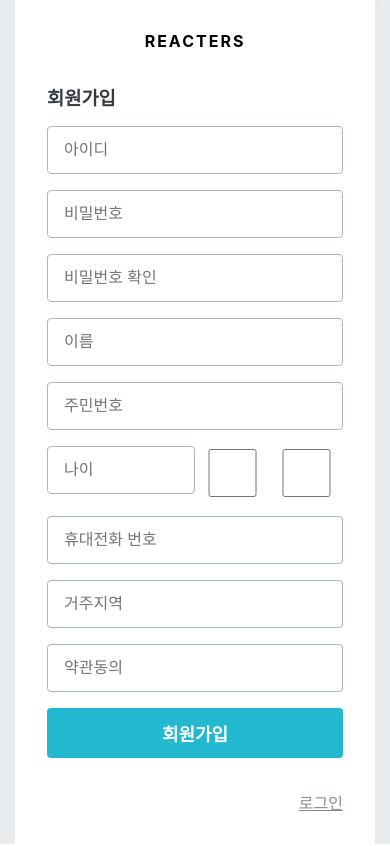
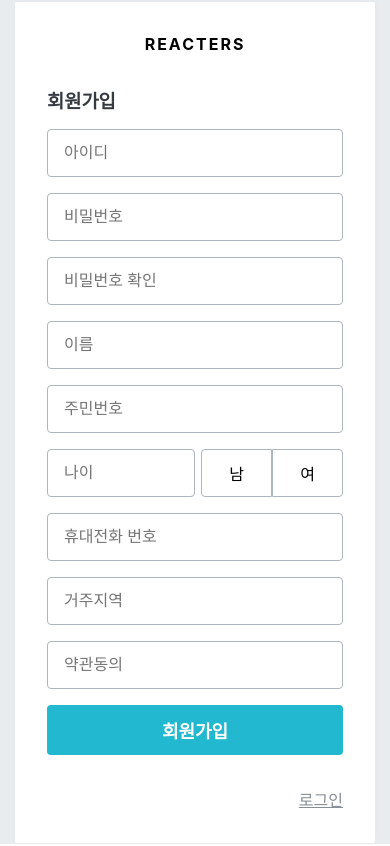
Before and after one commit to merong245/vaccine-reservation, a React (Create React App) app in the folder frontend/: page /register in a window 390 px wide. Built offline with nearby package versions, Linux system fonts and the light colour scheme.

Commit message:
update phone number input box

```diff
--- a/frontend/src/components/auth/AuthForm.js
+++ b/frontend/src/components/auth/AuthForm.js
@@ -1,4 +1,4 @@
-import React from 'react';
+import React, { useState, useEffect } from 'react';
 import styled from 'styled-components';
 import { Link } from 'react-router-dom';
 import palette from '../../lib/styles/palette';
@@ -16,6 +16,9 @@ const AuthFormBlock = styled.div`
   }
 `;
 
+/**
+ * innput container
+ */
 const InputBlcok = styled.div`
   display: flex;
   & + & {
@@ -34,6 +37,48 @@ const StyledInput = styled.input`
   height: 3rem;
   width: 100%;
   padding: 1rem;
+  &:focus {
+    color: $oc-teal-7;
+    border: 1px solid ${palette.gray[7]};
+  }
+`;
+
+/**
+ * checkbox block
+ */
+const CheckboxBlcok = styled.label`
+  font-size: 1rem;
+  border: 1px solid ${palette.gray[5]};
+  outline: none;
+  height: 3rem;
+  width: 100%;
+  padding: 1rem;
+  align-items: center;
+  overflow: hidden;
+  cursor: pointer;
+  display: flex;
+  justify-content: center;
+  -moz-box-align: center;
+  -moz-box-pack: center;
+  &:hover {
+    color: $oc-teal-7;
+    border: 1px solid ${palette.gray[6]};
+    box-shadow: rgba(115, 128, 150, 0.2) 0px 1px 2px 0px inset;
+  }
+`;
+
+/**
+ * styled checkbox
+ */
+const StyledCheckbox = styled.input`
+  height: 1px;
+  border: 0px none;
+  clip: rect(0px, 0px, 0px, 0px);
+  position: absolute;
+  width: 1px;
+  margin: -1px;
+  padding: 0px;
+  overflow: hidden;
   &:focus {
     color: $oc-teal-7;
     border: 1px solid ${palette.gray[7]};
@@ -76,6 +121,39 @@ const ErrorMessage = styled.div`
 
 const AuthForm = ({ type, form, onChange, onSubmit, error }) => {
   const text = textMap[type];
+
+  const [checkedGender, setCheckedGender] = useState(''); // 성별 선택 상태
+  const [phoneNumber, setPhoneNumber] = useState('');
+
+  // 성별 checkbox 클릭 이벤트 핸들러
+  const genderClick = (e) => {
+    const newGender = e.target.value === 'M' ? 'M' : 'F';
+    setCheckedGender(newGender);
+  };
+
+  // 전화번호 변경 이벤트 핸들러
+  const onChangePhoneNumber = (e) => {
+    const regex = /^[0-9\b -]{0,13}$/;
+    if (regex.test(e.target.value)) {
+      setPhoneNumber(e.target.value);
+    }
+    onChange(e);
+  };
+
+  // 전화번호에 - 자동 삽입
+  useEffect(() => {
+    if (phoneNumber.length === 10) {
+      setPhoneNumber(phoneNumber.replace(/(\d{3})(\d{3})(\d{4})/, '$1-$2-$3'));
+    }
+    if (phoneNumber.length === 13) {
+      setPhoneNumber(
+        phoneNumber
+          .replace(/-/g, '')
+          .replace(/(\d{3})(\d{4})(\d{4})/, '$1-$2-$3'),
+      );
+    }
+  }, [phoneNumber]);
+
   return (
     <AuthFormBlock>
       <h3>{text}</h3>
@@ -139,29 +217,75 @@ const AuthForm = ({ type, form, onChange, onSubmit, error }) => {
                 value={form.age}
                 style={{ width: '50%' }}
               />
-              <InputBlcok style={{ width: '50%' }}>
-                <StyledInput
+              <div
+                style={{
+                  width: '50%',
+                  height: '3rem',
+                  display: 'flex',
+                  alignItems: 'center',
+                  paddingLeft: '6px',
+                }}
+              >
+                <CheckboxBlcok
+                  style={
+                    checkedGender === 'M'
+                      ? {
+                          borderTopLeftRadius: '4px',
+                          borderBottomLeftRadius: '4px',
+                          backgroundColor: palette.gray[3],
+                        }
+                      : {
+                          borderTopLeftRadius: '4px',
+                          borderBottomLeftRadius: '4px',
+                          backgroundColor: '#ffffff',
+                        }
+                  }
+                >
+                  <StyledCheckbox
                     name="sex"
                     type="checkbox"
-                  onSelect={onChange}
+                    aria-label="남"
+                    onClick={genderClick}
+                    onChange={onChange}
                     value="M"
                     style={{ width: '50%' }}
                   />
-                <StyledInput
+                  <span style={{}}>남</span>
+                </CheckboxBlcok>
+                <CheckboxBlcok
+                  style={
+                    checkedGender === 'F'
+                      ? {
+                          borderTopRightRadius: '4px',
+                          borderBottomRightRadius: '4px',
+                          backgroundColor: palette.gray[3],
+                        }
+                      : {
+                          borderTopRightRadius: '4px',
+                          borderBottomRightRadius: '4px',
+                          backgroundColor: '#ffffff',
+                        }
+                  }
+                >
+                  <StyledCheckbox
                     name="sex"
                     type="checkbox"
+                    aria-label="여"
+                    onClick={genderClick}
                     onChange={onChange}
                     value="F"
-                  style={{ width: '50%', display: 'flex' }}
+                    style={{ width: '50%' }}
                   />
-              </InputBlcok>
+                  <span style={{}}>여</span>
+                </CheckboxBlcok>
+              </div>
             </InputBlcok>
             <InputBlcok>
               <StyledInput
                 name="phone_number"
                 placeholder="휴대전화 번호"
-                onChange={onChange}
-                value={form.phone_number}
+                onChange={onChangePhoneNumber}
+                value={phoneNumber}
               />
             </InputBlcok>
             <InputBlcok>
--- a/frontend/src/containers/auth/RegisterForm.js
+++ b/frontend/src/containers/auth/RegisterForm.js
@@ -40,6 +40,7 @@ const RegisterForm = ({ history }) => {
       sex,
       phone_number,
     } = form;
+
     // 하나라도 비어있다면
     if (
       [
@@ -56,6 +57,7 @@ const RegisterForm = ({ history }) => {
       setError('빈 칸을 모두 입력하세요.');
       return;
     }
+
     // 비밀번호가 일치하지 않는다면
     if (password !== passwordConfirm) {
       setError('비밀번호가 일치하지 않습니다.');
@@ -63,6 +65,7 @@ const RegisterForm = ({ history }) => {
       changeField({ form: 'register', key: 'passwordConfirm', value: '' });
       return;
     }
+
     dispatch(register({ id, password }));
   };
 
```
Lines whose indentation alone changed are shown as unchanged.
